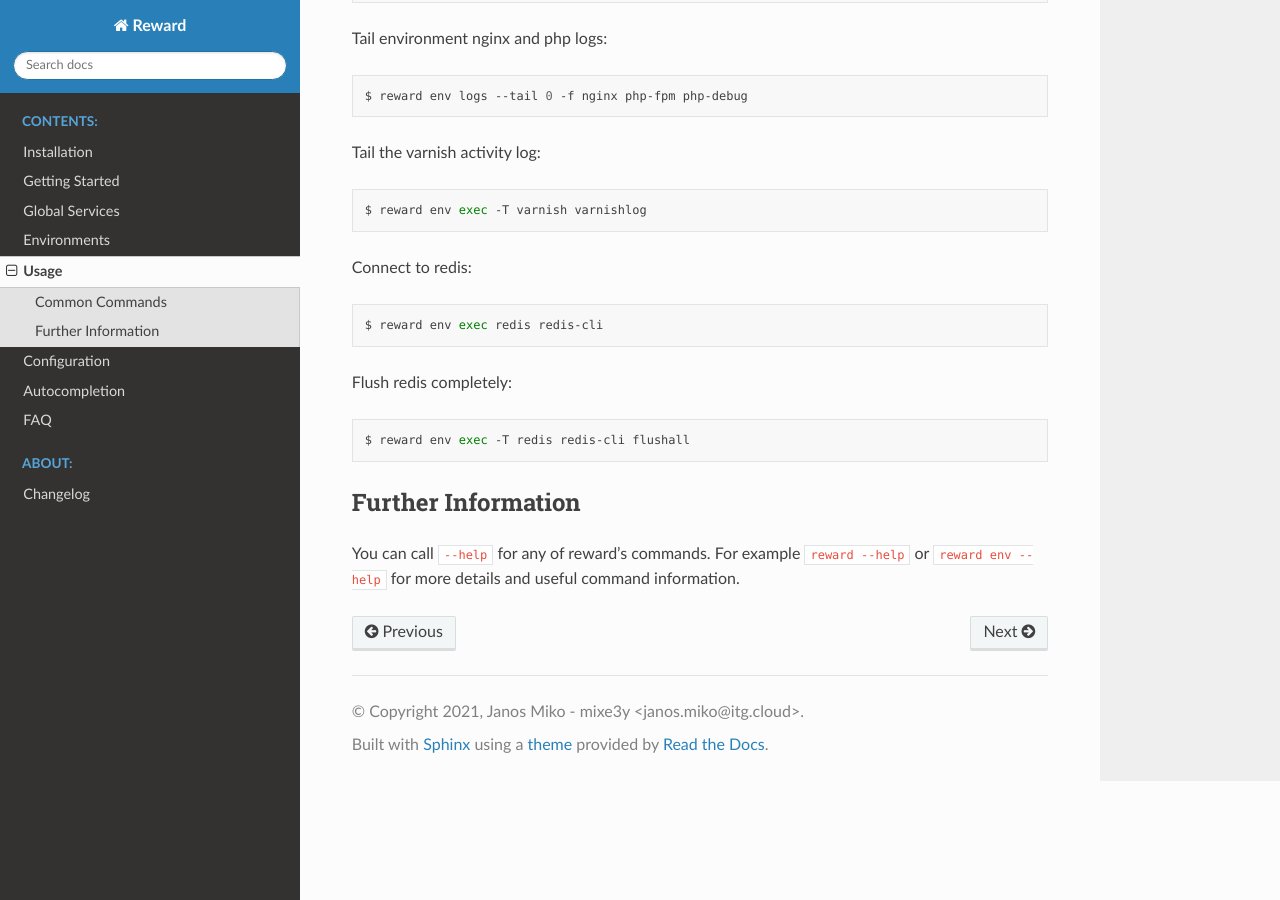
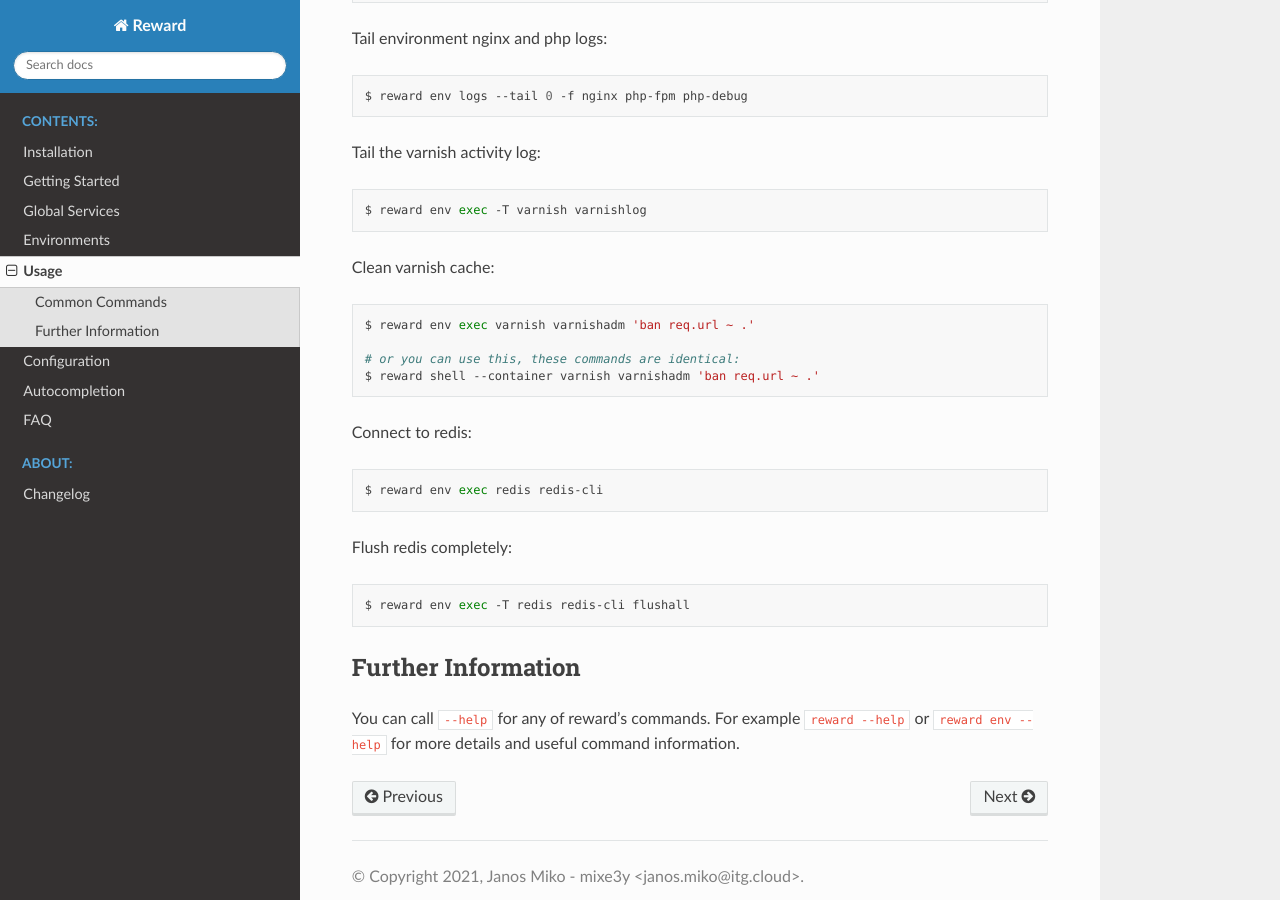
Before and after one commit to rewardenv/reward, a Sphinx documentation site: the page built from docs/usage.md, in a window 1280 px wide and 900 px high, scrolled down 1062 px. Built offline with Sphinx 7.4.7 and the Read the Docs theme 2.0.0, drawn with Linux system fonts in a browser that asks for light colours.

Commit message:
docs: add documentation for varnish cache clean

````diff
--- a/docs/usage.md
+++ b/docs/usage.md
@@ -60,6 +60,15 @@ Tail the varnish activity log:
 $ reward env exec -T varnish varnishlog
 ```
 
+Clean varnish cache:
+
+``` bash
+$ reward env exec varnish varnishadm 'ban req.url ~ .'
+
+# or you can use this, these commands are identical:
+$ reward shell --container varnish varnishadm 'ban req.url ~ .'
+```
+
 Connect to redis:
 
 ``` bash
````
